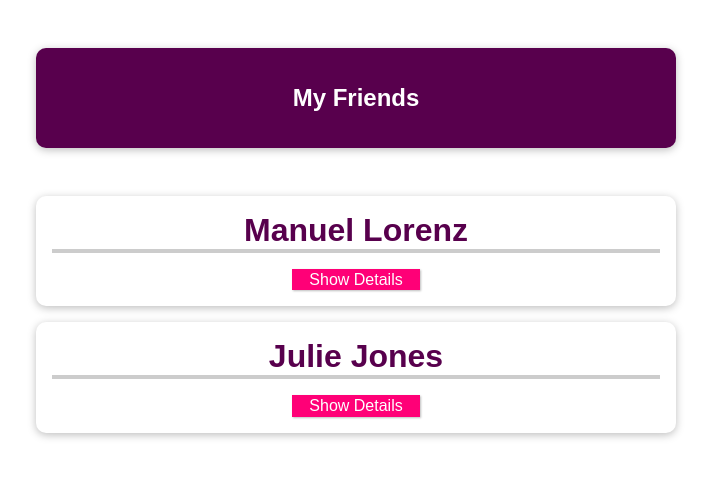
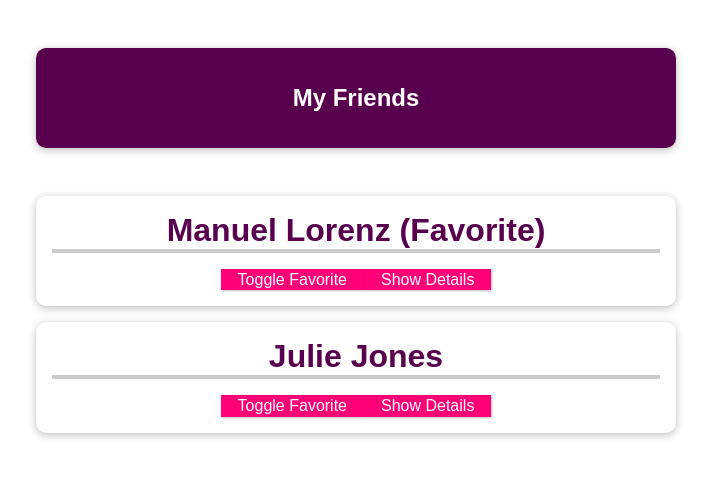
Before and after one commit to minhnv2306/vue-pet, a Vue app in the folder section8/source_code/: page / in a window 1280 px wide. Shown: the top 478 px of the page, without its empty margins (284-995 px from the left). Built offline with nearby package versions, Linux system fonts and the light colour scheme.

Commit message:
section 08: cmp-communication-03-validating-props

```diff
--- a/section8/source_code/package.json
+++ b/section8/source_code/package.json
@@ -19,5 +19,8 @@
     "babel-eslint": "^10.1.0",
     "eslint": "^6.7.2",
     "eslint-plugin-vue": "^7.0.0-0"
+  },
+  "prettier": {
+    "singleQuote": true
   }
 }
--- a/section8/source_code/src/App.vue
+++ b/section8/source_code/src/App.vue
@@ -8,6 +8,7 @@
         name="Manuel Lorenz"
         phone-number="01234 78992"
         email-address="manuel@localhost.com"
+        is-favorite="1"
       ></friend-contact>
       <friend-contact
         name="Julie Jones"
--- a/section8/source_code/src/components/FriendContact.vue
+++ b/section8/source_code/src/components/FriendContact.vue
@@ -1,6 +1,7 @@
 <template>
   <li>
-    <h2>{{ name }}</h2>
+    <h2>{{ name }} {{ friendIsFavorite === '1' ? '(Favorite)' : ''}}</h2>
+    <button @click="toggleFavorite">Toggle Favorite</button>
     <button @click="toggleDetails">{{ detailsAreVisible ? 'Hide' : 'Show' }} Details</button>
     <ul v-if="detailsAreVisible">
       <li>
@@ -17,26 +18,52 @@
 
 <script>
 export default {
-  props: [
-    'name',
-    'phoneNumber',
-    'emailAddress'
-  ],
+  // props: ['name', 'phoneNumber', 'emailAddress', 'isFavorite'],
+  props: {
+    name: {
+      type: String,
+      required: true,
+    },
+    phoneNumber: {
+      type: String,
+      required: true
+    },
+    emailAddress: {
+      type: String,
+      required: true
+    },
+    isFavorite: {
+      type: String,
+      required: false,
+      default: '0',
+      validator: function(value) {
+        return value === '1' || value === '0';
+      }
+    },
+  },
   data() {
     return {
       detailsAreVisible: false,
       friend: {
-        id: "manuel",
-        name: "Manuel Lorenz",
-        phone: "0123 45678 90",
-        email: "manuel@localhost.com",
+        id: 'manuel',
+        name: 'Manuel Lorenz',
+        phone: '0123 45678 90',
+        email: 'manuel@localhost.com',
       },
+      friendIsFavorite: this.isFavorite,
     };
   },
   methods: {
     toggleDetails() {
       this.detailsAreVisible = !this.detailsAreVisible;
-    }
-  }
+    },
+    toggleFavorite() {
+      if (this.friendIsFavorite === '1') {
+        this.friendIsFavorite = '0';
+      } else {
+        this.friendIsFavorite = '1';
+      }
+    },
+  },
 };
 </script>
```
